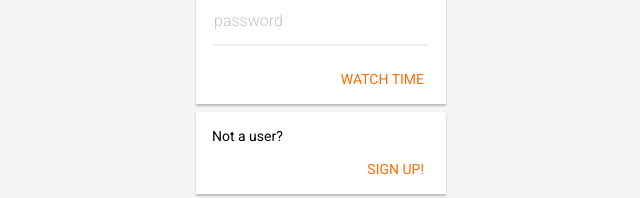
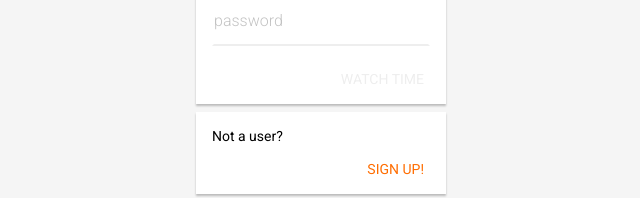
Before and after one commit to tiy-curtissimo/timeliness-angular4-ui, an Angular app: page /main in a window 1280 px wide. Shown: the part 335-533 px from the top of the page, without its empty margins (319-959 px from the left). Built offline with nearby package versions, Linux system fonts and the light colour scheme.

Commit message:
Create the login card.

```diff
--- a/src/app/app.module.ts
+++ b/src/app/app.module.ts
@@ -1,5 +1,6 @@
 import { BrowserModule } from '@angular/platform-browser';
 import { NgModule } from '@angular/core';
+import { FormsModule } from '@angular/forms';
 
 import { AppComponent } from './app.component';
 import { RegistrationCtaComponent } from './registration-cta/registration-cta.component';
@@ -12,7 +13,8 @@ import { LoginCardComponent } from './login-card/login-card.component';
     LoginCardComponent
   ],
   imports: [
-    BrowserModule
+    BrowserModule,
+    FormsModule
   ],
   providers: [],
   bootstrap: [AppComponent]
--- a/src/app/login-card/login-card.component.html
+++ b/src/app/login-card/login-card.component.html
@@ -1,12 +1,14 @@
 <div class="figure"><img src="/assets/clock.png"></div>
 <div class="content">
   <div class="form-line">
-    <input type="text" placeholder="username">
+    <input type="text" placeholder="username" [(ngModel)]="username">
   </div>
   <div class="form-line">
-    <input type="password" placeholder="password">
+    <input type="password" placeholder="password" [(ngModel)]="password">
   </div>
 </div>
 <div class="actions">
-  <button class="cta">Watch time</button>
+  <button class="cta"
+          [disabled]="disableButton"
+          (click)="submitCredentials()">Watch time</button>
 </div>
--- a/src/app/login-card/login-card.component.ts
+++ b/src/app/login-card/login-card.component.ts
@@ -7,9 +7,25 @@ import { Component, OnInit } from '@angular/core';
 })
 export class LoginCardComponent implements OnInit {
 
+  private username = '';
+  private password = '';
+
   constructor() { }
 
   ngOnInit() {
   }
 
+  get disableButton() {
+    return this.username.length === 0 ||
+           this.password.length === 0;
+  }
+
+  submitCredentials() {
+    console.log('username:', this.username);
+    console.log('password:', this.password);
+
+    this.username = '';
+    this.password = '';
+  }
+
 }
--- a/src/styles.css
+++ b/src/styles.css
@@ -41,6 +41,10 @@ button:active {
   background-color: #eeeeee;
 }
 
+button[disabled] {
+  color: #eeeeee;
+}
+
 input::placeholder {
   font-weight: 300;
   color: rgba(0, 0, 0, .24);
```
